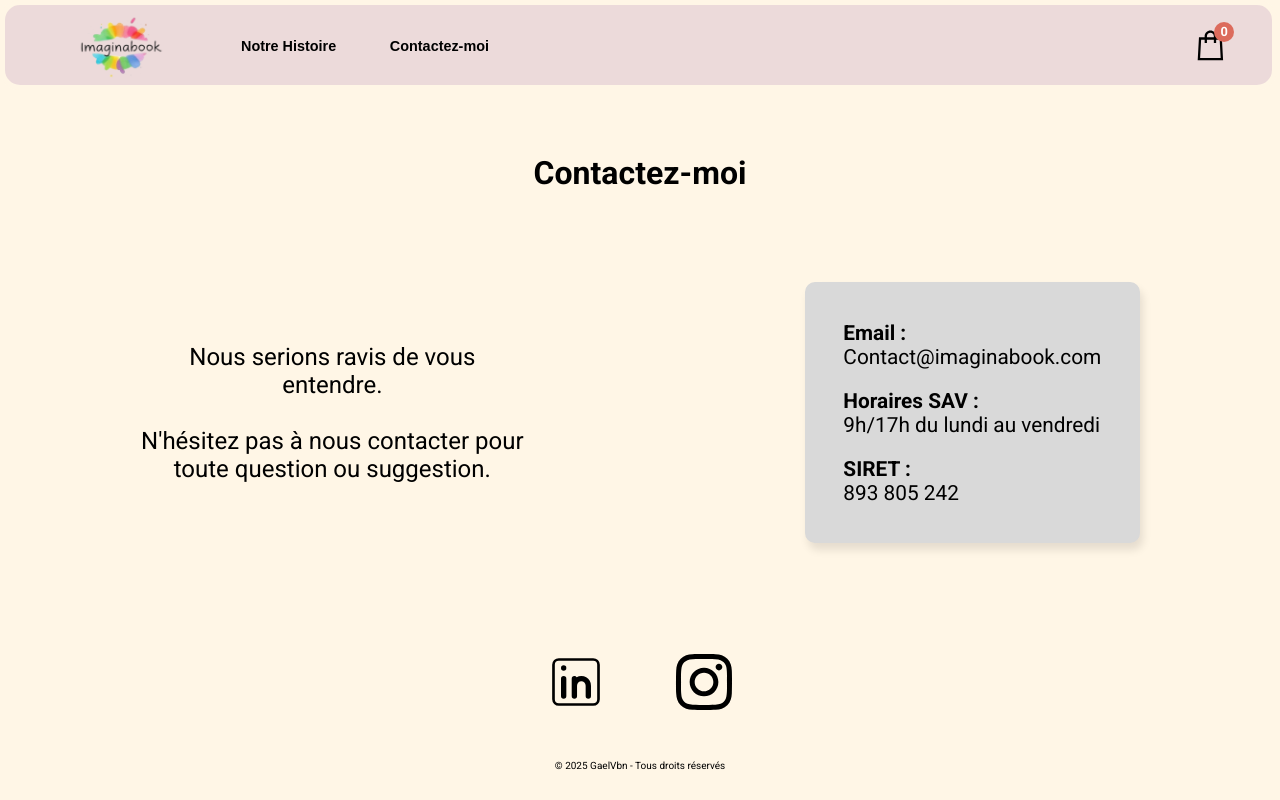
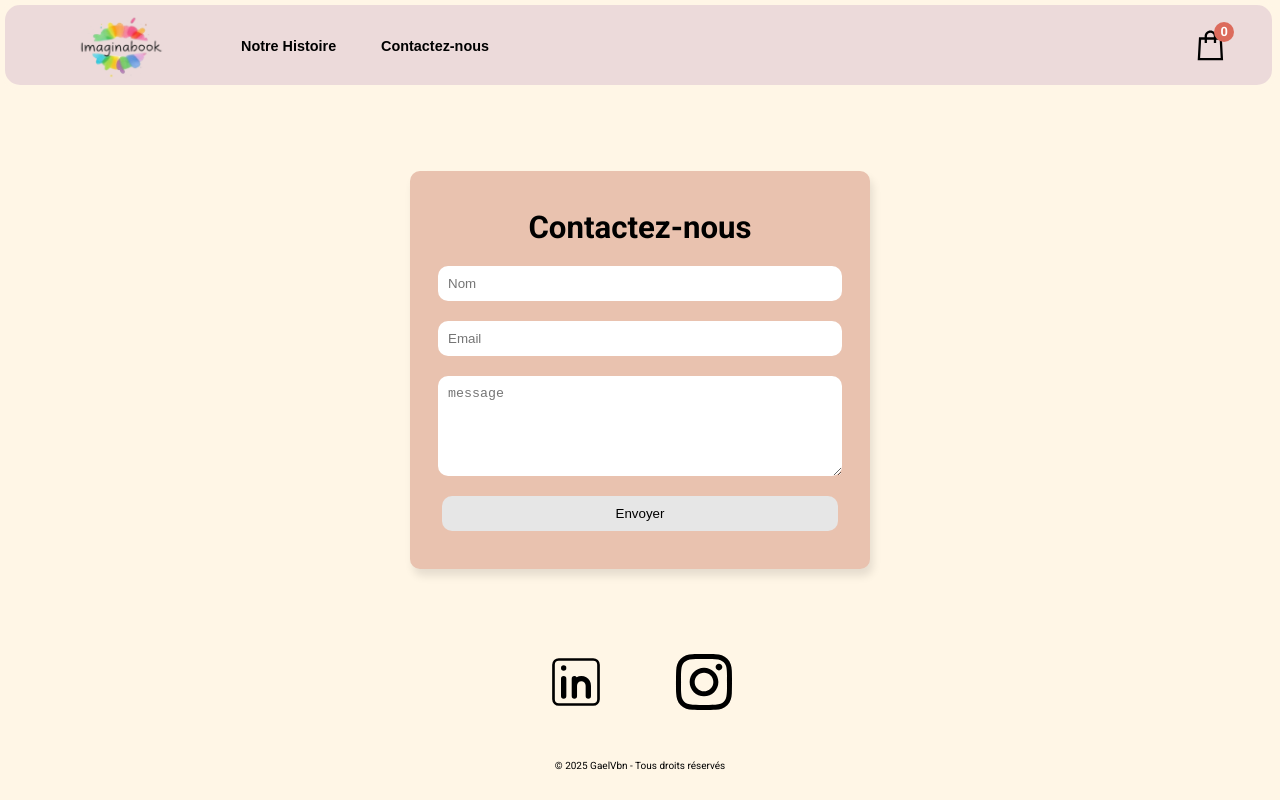
Before and after one commit to GaelVbn/imaginabook, a Next.js app: page /contactPage in a window 1280 px wide. Built offline with nearby package versions, Linux system fonts and the light colour scheme.

Commit message:
contact page

```diff
--- a/src/app/components/NavBar/NavBar.jsx
+++ b/src/app/components/NavBar/NavBar.jsx
@@ -65,7 +65,7 @@ const NavBar = ({ isShowed }) => {
           </Link>
           <div className={style.divider}></div>
           <Link href="/contactPage" onClick={togglePopover}>
-            <button className={style.buttonPopover}>Contactez-moi</button>
+            <button className={style.buttonPopover}>Contactez-nous</button>
           </Link>
           <div className={style.divider}></div>
         </div>
@@ -96,7 +96,7 @@ const NavBar = ({ isShowed }) => {
           <button className={style.button}>Notre Histoire</button>
         </Link>
         <Link href="/contactPage">
-          <button className={style.button}>Contactez-moi</button>
+          <button className={style.button}>Contactez-nous</button>
         </Link>
       </div>
       <div className={style.shoppingbagDesktop}>
--- a/src/app/contactPage/contactPage.module.css
+++ b/src/app/contactPage/contactPage.module.css
@@ -11,21 +11,55 @@
 .text {
   display: flex;
   flex-direction: column;
-  align-items: center;
-  width: 80%;
-  text-align: center;
+  width: 100%;
   font-size: 1.4rem;
+}
+
+.title {
+  margin: 0%;
 }
 
 .card {
   display: flex;
   flex-direction: column;
-  width: 80%;
+  align-items: center;
+  background-color: rgb(233, 194, 175);
+  border-radius: 20px;
+  width: 70%;
   height: fit-content;
-  gap: 20px;
   font-size: 1.3rem;
+  gap: 30px;
+  padding: 10%;
 }
 
+.card input {
+  display: flex;
+  justify-self: center;
+  width: 70vw;
+  border-radius: 10px;
+  padding: 10px;
+  border: 0px;
+}
+.textarea {
+  display: flex;
+  justify-self: center;
+  width: 70vw;
+  height: 80px;
+  border-radius: 10px;
+  padding: 10px;
+  border: 0px;
+}
+
+.submit {
+  display: flex;
+  align-self: center;
+  width: 75vw;
+  border-radius: 10px;
+  padding: 10px;
+  background-color: #e6e6e6;
+  justify-content: center;
+  border: 0px;
+}
 .social {
   display: flex;
   width: 100%;
@@ -44,10 +78,6 @@
   background-color: #fff6e6;
 }
 
-.title {
-  margin-top: 0%;
-}
-
 @media (min-width: 1024px) {
   .container {
     display: flex;
@@ -60,7 +90,8 @@
   }
 
   .title {
-    margin-top: 5%;
+    display: flex;
+    margin-top: 0%;
   }
   .infoDesktop {
     display: flex;
@@ -86,13 +117,40 @@
     flex-direction: column;
     align-self: center;
     height: fit-content;
-    background-color: #d9d9d9;
     border-radius: 10px;
     padding: 3%;
-    width: auto;
+    width: 30vw;
     gap: 20px;
     font-size: 1.3rem;
     box-shadow: 3px 7px 8px rgba(0, 0, 0, 0.1);
+  }
+
+  .card input {
+    display: flex;
+    justify-self: center;
+    width: 30vw;
+    border-radius: 10px;
+    padding: 10px;
+    border: 0px;
+  }
+  .textarea {
+    display: flex;
+    justify-self: center;
+    width: 30vw;
+    height: 80px;
+    border-radius: 10px;
+    padding: 10px;
+    border: 0px;
+  }
+
+  .submit {
+    display: flex;
+    align-self: center;
+    width: 31vw;
+    border-radius: 10px;
+    padding: 10px;
+    justify-content: center;
+    border: 0px;
   }
   .social {
     display: flex;
@@ -100,6 +158,6 @@
     justify-content: center;
     gap: 5%;
     font-size: 4rem;
-    margin-top: 3%;
+    margin-top: 0%;
   }
 }
--- a/src/app/contactPage/page.jsx
+++ b/src/app/contactPage/page.jsx
@@ -6,32 +6,41 @@ import { CiLinkedin } from "react-icons/ci";
 const page = () => {
   return (
     <div className={style.container}>
-      <h1 className={style.title}>Contactez-moi</h1>
-      <div className={style.infoDesktop}>
-        <p className={style.text}>
-          Nous serions ravis de vous entendre. <br />
-          <br />
-          N'hésitez pas à nous contacter pour toute question ou suggestion.
-        </p>
-
+      <form className={style.infoDesktop}>
         <div className={style.card}>
-          <span>
-            <strong>Email : </strong>
-            <br />
-            Contact@imaginabook.com
-          </span>
-          <span>
-            <strong>Horaires SAV : </strong>
-            <br />
-            9h/17h du lundi au vendredi
-          </span>
-          <span>
-            <strong>SIRET : </strong>
-            <br />
-            893 805 242
-          </span>
+          <h2 className={style.title}>Contactez-nous</h2>
+          <label htmlFor="name">
+            <input
+              type="text"
+              id="name"
+              name="name"
+              placeholder="Nom"
+              required
+            />
+          </label>
+          <label htmlFor="email">
+            <input
+              type="email"
+              id="email"
+              name="email"
+              placeholder="Email"
+              required
+            />
+          </label>
+          <label htmlFor="message">
+            <textarea
+              className={style.textarea}
+              id="message"
+              name="message"
+              placeholder="message"
+              required
+            />
+          </label>
+          <button type="submit" className={style.submit}>
+            Envoyer
+          </button>
         </div>
-      </div>
+      </form>
       <div className={style.social}>
         <a
           href="https://www.linkedin.com/in/esther-vanbeveren-158a9b192/"
```
